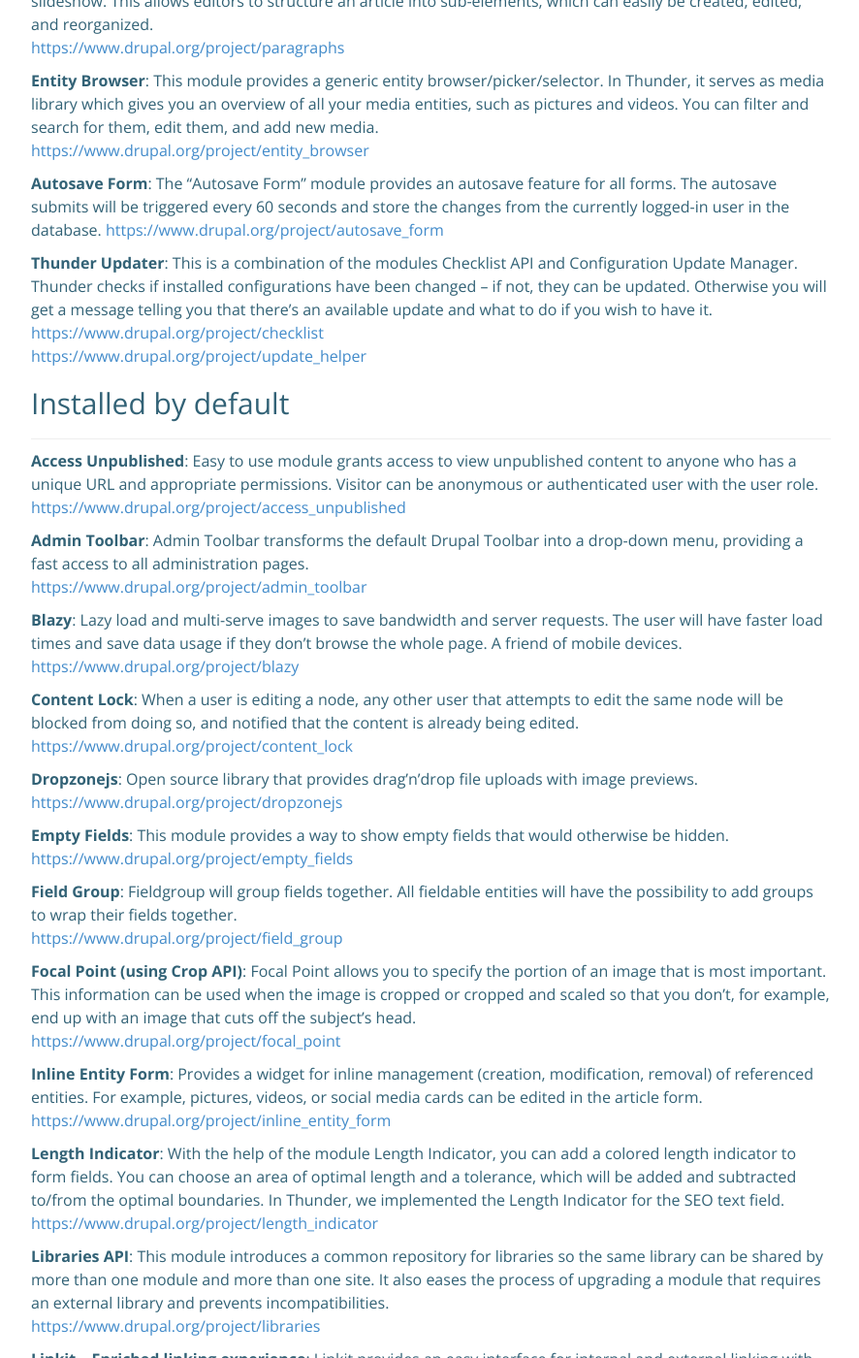
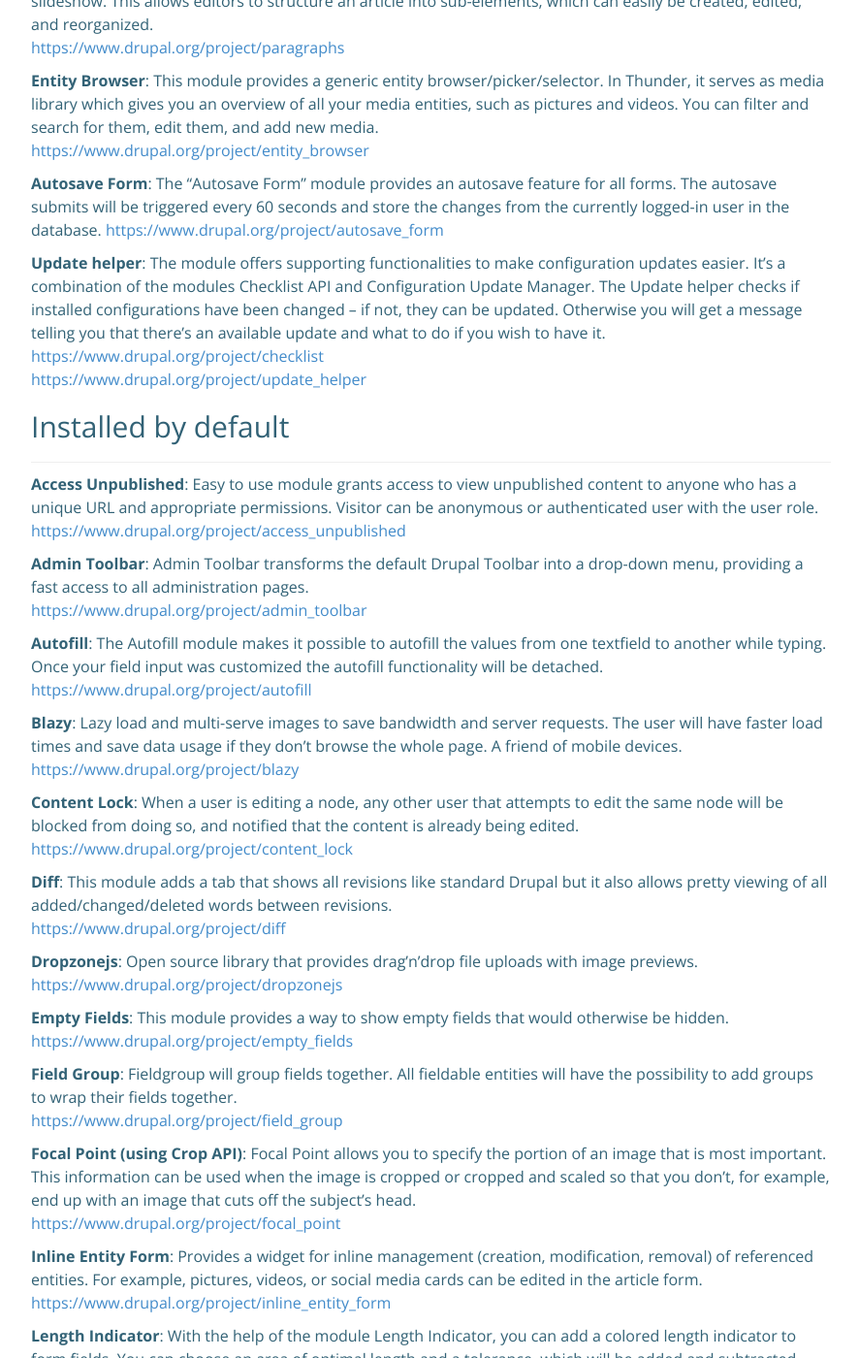
Before and after one commit to thunder/thunder-documentation, a Jekyll site: the page built from modules.md, in a window 1280 px wide and 1400 px high, scrolled down 556 px. Shown: the whole window at 97% size, without its empty margins (53-939 px from the left). Built offline with Jekyll 4.4.1, drawn with Linux system fonts in a browser that asks for light colours; nearby versions of some CDN libraries; our own code applies the rules of GitHub Pages for plain Markdown files; comment, search, counter and statistics services are not loaded; the repository's description, which GitHub fills in, is left out; some of the changed text lies outside the part shown.

Commit message:
docs: update the module list (#15)

```diff
--- a/_includes/modules/default.md
+++ b/_includes/modules/default.md
@@ -4,11 +4,17 @@
 **Admin Toolbar**: Admin Toolbar transforms the default Drupal Toolbar into a drop-down menu, providing a fast access to all administration pages.<br />
 [https://www.drupal.org/project/admin_toolbar](https://www.drupal.org/project/admin_toolbar)
 
+**Autofill**: The Autofill module makes it possible to autofill the values from one textfield to another while typing. Once your field input was customized the autofill functionality will be detached.<br />
+[https://www.drupal.org/project/autofill](https://www.drupal.org/project/autofill)
+
 **Blazy**: Lazy load and multi-serve images to save bandwidth and server requests. The user will have faster load times and save data usage if they don't browse the whole page. A friend of mobile devices.<br />
 [https://www.drupal.org/project/blazy](https://www.drupal.org/project/blazy)
 
 **Content Lock**: When a user is editing a node, any other user that attempts to edit the same node will be blocked from doing so, and notified that the content is already being edited.<br />
 [https://www.drupal.org/project/content_lock](https://www.drupal.org/project/content_lock)
+
+**Diff**: This module adds a tab that shows all revisions like standard Drupal but it also allows pretty viewing of all added/changed/deleted words between revisions.<br />
+[https://www.drupal.org/project/diff](https://www.drupal.org/project/diff)
 
 **Dropzonejs**: Open source library that provides drag’n’drop file uploads with image previews.<br />
 [https://www.drupal.org/project/dropzonejs](https://www.drupal.org/project/dropzonejs)
@@ -28,17 +34,11 @@
 **Length Indicator**: With the help of the module Length Indicator, you can add a colored length indicator to form fields. You can choose an area of optimal length and a tolerance, which will be added and subtracted to/from the optimal boundaries. In Thunder, we implemented the Length Indicator for the SEO text field.<br />
 [https://www.drupal.org/project/length_indicator](https://www.drupal.org/project/length_indicator)
 
-**Libraries API**: This module introduces a common repository for libraries so the same library can be shared by more than one module and more than one site. It also eases the process of upgrading a module that requires an external library and prevents incompatibilities.<br />
-[https://www.drupal.org/project/libraries](https://www.drupal.org/project/libraries)
-
 **Linkit – Enriched linking experience**: Linkit provides an easy interface for internal and external linking with wysiwyg editors by using an autocomplete field. Linkit has by default support for nodes, users, taxonomy terms, files, comments and basic support for all types of entities that defines a canonical link template.<br />
 [https://www.drupal.org/project/linkit](https://www.drupal.org/project/linkit)
 
 **Metatag**: The Metatag module allows you to automatically provide structured metadata, aka "meta tags", about a website. In the context of search engine optimization, the meta description tag and the meta keywords tag may help improve the rankings and display of a site in search engine results. In addition, the module provides support for meta tags (Open Graph Protocol from Facebook, Twitter Cards from Twitter) that allow control of how content appears when shared on social networks.<br />
 [https://www.drupal.org/project/metatag](https://www.drupal.org/project/metatag)
-
-**Media entity image**: Local image integration for Media entity module.<br />
-[https://www.drupal.org/project/media_entity_image](https://www.drupal.org/project/media_entity_image)
 
 **Media entity slideshow**: Slideshows integration for Media entity module. In Thunder, this is used to create galleries.<br />
 [https://www.drupal.org/project/media_entity_slideshow](https://www.drupal.org/project/media_entity_slideshow)
--- a/_includes/modules/highlights.md
+++ b/_includes/modules/highlights.md
@@ -12,6 +12,6 @@
 **Autosave Form**: The “Autosave Form” module provides an autosave feature for all forms. The autosave submits will be triggered every 60 seconds and store the changes from the currently logged-in user in the database.
 [https://www.drupal.org/project/autosave_form](https://www.drupal.org/project/autosave_form)
 
-**Thunder Updater**: This is a combination of the modules Checklist API and Configuration Update Manager. Thunder checks if installed configurations have been changed – if not, they can be updated. Otherwise you will get a message telling you that there’s an available update and what to do if you wish to have it.<br />
+**Update helper**: The module offers supporting functionalities to make configuration updates easier. It's a combination of the modules Checklist API and Configuration Update Manager. The Update helper checks if installed configurations have been changed – if not, they can be updated. Otherwise you will get a message telling you that there’s an available update and what to do if you wish to have it.<br />
 [https://www.drupal.org/project/checklist](https://www.drupal.org/project/checklist)<br />
 [https://www.drupal.org/project/update_helper](https://www.drupal.org/project/update_helper)
```
